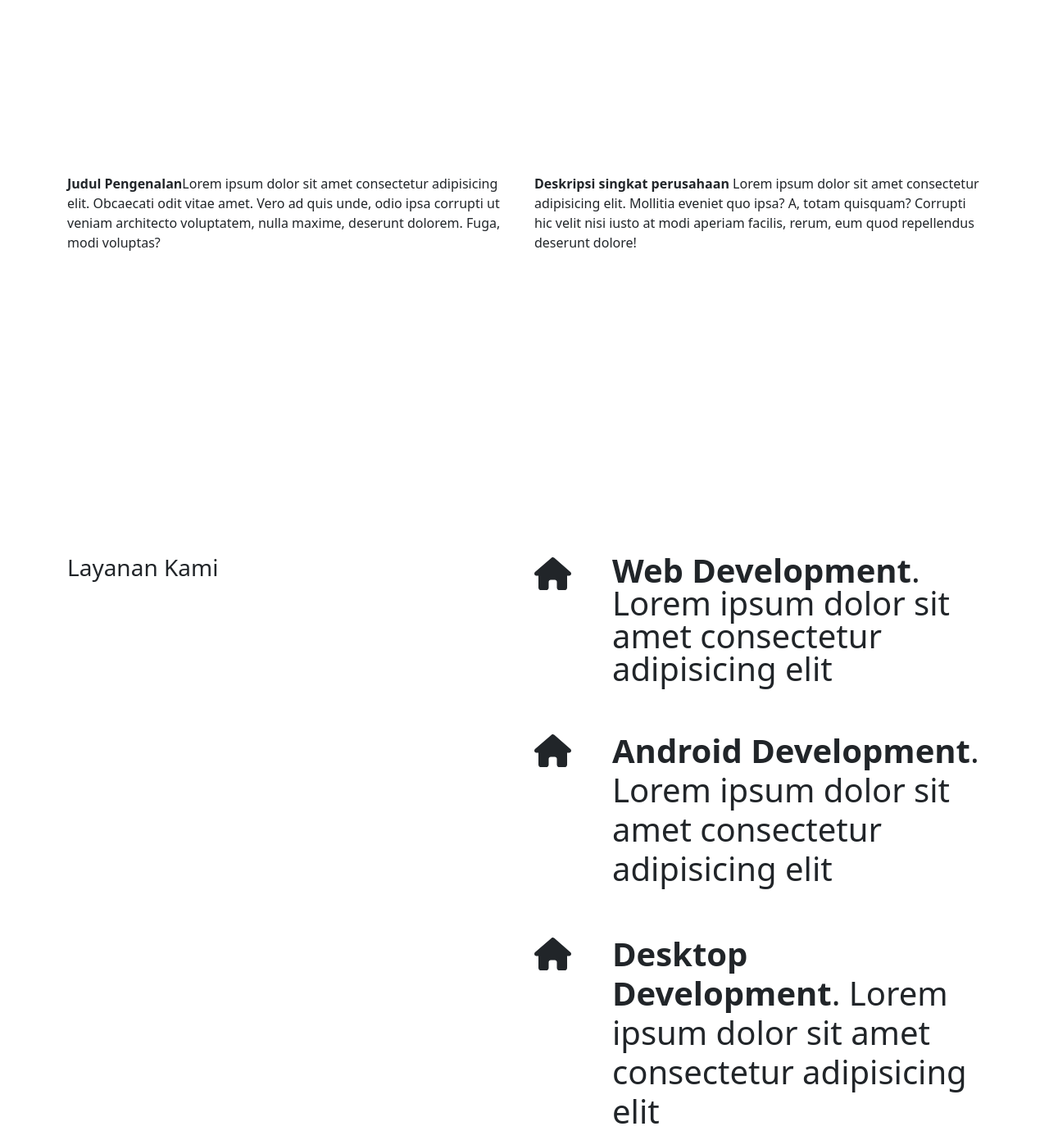
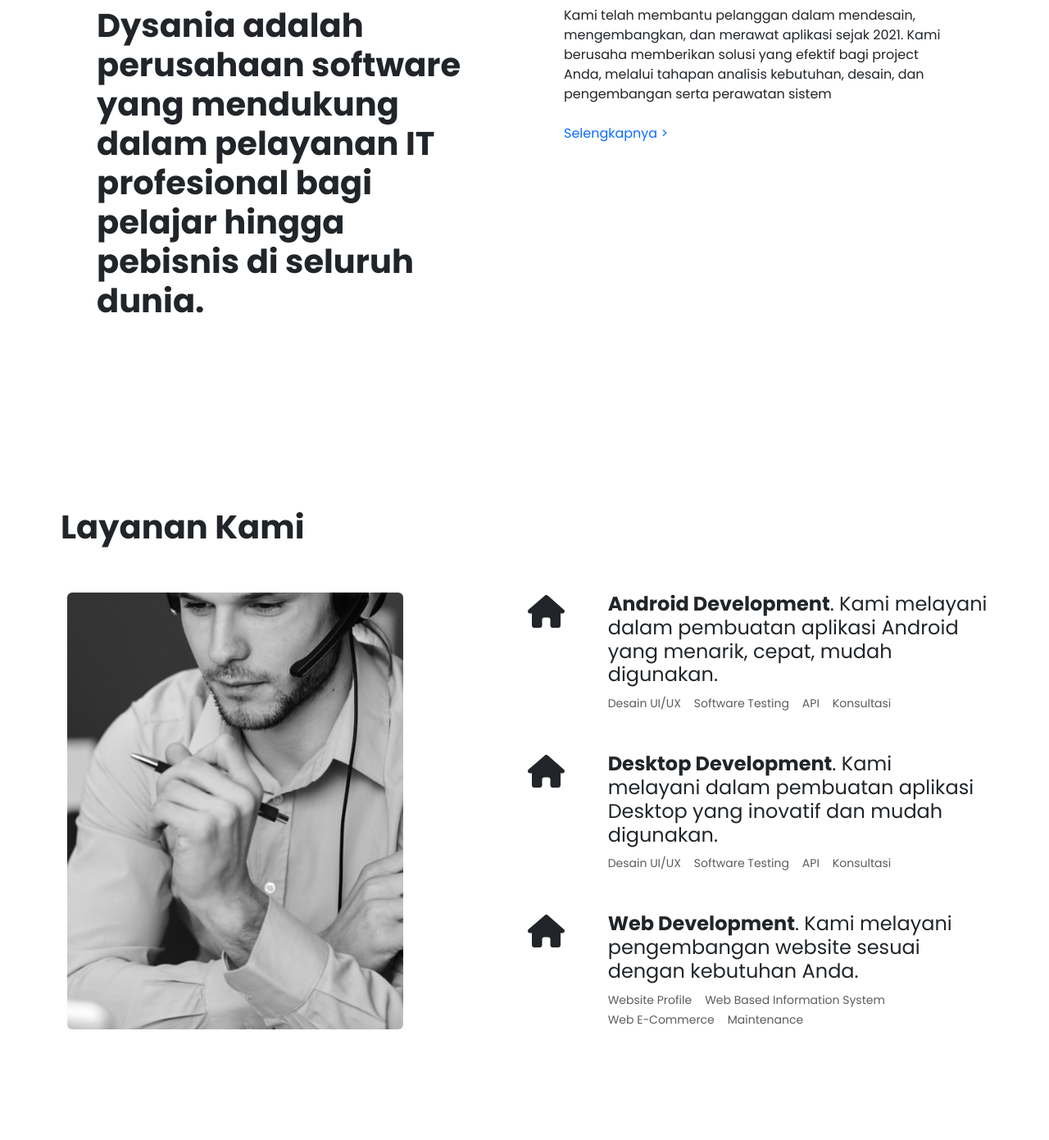
Before and after one commit to dysaniadev/home, a plain HTML site: page index.html in a window 1280 px wide. Shown: the part 997-2388 px from the top of the page at 82% size. Drawn offline with nearby package versions, Linux system fonts and the light colour scheme; files whose address does not match are found by name.

Commit message:
Conten home - layanan

```diff
--- a/app/css/animation.css
+++ b/app/css/animation.css
@@ -1,5 +1,37 @@
 .card-portofolio:hover .img-portofolio{
     animation: img-portofolio 1s both ease-in-out;
+}
+
+.img-service{
+    filter: grayscale();
+}
+
+.img-service-animation{
+    animation: img-service 1.5s both ease-in-out;
+    scale: 1;
+}
+
+.img-service-animation-reverse{
+    animation: img-service-reverse 1.5s both ease-in-out;
+    scale: 2;
+}
+
+@keyframes img-service {
+    0%{
+        scale: 2;
+    }
+    100%{
+        scale: 1;
+    }
+}
+
+@keyframes img-service-reverse {
+    0%{
+        scale: 1;
+    }
+    100%{
+        scale: 2;
+    }
 }
 
 @keyframes img-portofolio {
@@ -7,6 +39,6 @@
         scale: 1;
     }
     100%{
-        scale: 1.2;
+        scale: 1.1;
     }
 }
--- a/app/js/sys.js
+++ b/app/js/syss.js
@@ -73,6 +73,16 @@ $(document).ready(function(){
                 $("#imgServiceList" + index).css({'height': '0'});
             }
         }
+
+        if(window.pageYOffset >= window.innerHeight + (window.innerHeight/2)){
+            $("#img-service").css({scale:2});
+            $("#img-service").removeClass("img-service-animation-reverse");
+            $("#img-service").addClass("img-service-animation");
+        } else {
+            $("#img-service").removeClass("img-service-animation");
+            $("#img-service").addClass("img-service-animation-reverse");
+        }
     }
     $(".section").attr("style", "padding-top: " + parseInt($("#dysaniaNavbar").outerHeight() + 10) + "px");
+    $("#sectionBanner").attr("style", "height: " + (Number(window.innerHeight) - Number($("#dysaniaNavbar").outerHeight())) + "px");
 });
--- a/index.html
+++ b/index.html
@@ -28,12 +28,17 @@
   <script src="vendor/fontawesome/6.4.2/js/brands.min.js"></script>
   <script src="vendor/fontawesome/6.4.2/js/solid.min.js"></script>
   <script src="vendor/fontawesome/6.4.2/js/fontawesome.min.js"></script>
+  <!-- Font -->
+  <link rel="preconnect" href="https://fonts.googleapis.com">
+  <link rel="preconnect" href="https://fonts.gstatic.com" crossorigin>
+  <link href="https://fonts.googleapis.com/css2?family=Poppins:wght@400;700&display=swap" rel="stylesheet">
   <!-- Dysania -->
   <link rel="stylesheet" href="app/css/animation.css">
   <style>
+    * {
+      font-family: 'Poppins', sans-serif;
+    }
     .banner {
-      background-color: rgb(251, 251, 251);
-      background-size: cover;
       text-align: center;
       /* border: 1px solid black; */
       color: #000;
@@ -76,73 +81,124 @@
     </div>
   </nav>
   <!-- End Navbar -->
-  <div id="sectionBanner" class="banner min-vh-100 d-flex flex-column">
-    <h1 class="align-content-center m-auto">
-      Design, Development, Maintenance
+  <div id="sectionBanner" class="banner position-relative overflow-hidden">
+    <div class="position-absolute h-100 w-100" style="z-index: -1; left: 0; top: 0;">
+      <div id="carouselExampleSlidesOnly" class="carousel slide h-100"  data-bs-ride="carousel">
+        <div class="carousel-inner h-100">
+          <div class="carousel-item active h-100">
+            <img src="assets/img/banner1.jpg" class="d-block w-100 h-100" alt="..." style="object-fit: cover; object-position: center;">
+          </div>
+          <div class="carousel-item h-100">
+            <img src="assets/img/banner2.jpg" class="d-block w-100 h-100" alt="..."  style="object-fit: cover; object-position: center;">
+          </div>
+        </div>
+      </div>
+    </div>
+    <div class="position-absolute w-100 h-100" style="z-index: 0; left: 0; top: 0; background: rgba(255, 255, 255, 0.6);"></div>
+    <div class="position-absolute w-100 h-100 d-flex flex-column" style="z-index: 1; left: 0; top: 0;">
+      <div class="m-auto pb-5">
+        <h6 class="mb-5">
+          Layanan kami
+        </h6>
+        <h1 class="align-content-center">
+          Android, Dekstop, Web
         </h1>
+        <h5>
+          <a class="link-offset-2 link-offset-3-hover link-underline link-underline-opacity-0 link-underline-opacity-75-hover" href="">Pesan Sekarang ></a>
+        </h5>
+      </div>
+    </div>
   </div>
   <div class="container">
     <section id="sectionLayanan" class="home">
-      <!-- <div class="row">
-        <div class="col">
-          <h3>Ini heading home</h3>
-          <h1>
-            From proof of concepts (PoC) and minimum viable products (MVP)
-            to complex enterprise-level systems – we’ve got everything
-            covered. (Pengenalan perusahaan)
-          </h1>
+      <div class="min-vh-100 d-flex">
+        <div class="row my-auto" data-aos="fade-up" data-aos-duration="1000" data-aos-delay="300">
+          <div class="col-md-6 px-5 mb-4 mb-md-0">
+            <h1><b>Dysania adalah perusahaan software yang mendukung dalam pelayanan IT profesional bagi pelajar hingga pebisnis di seluruh
+            dunia.</b></h1>
           </div>
-      </div> -->
-      <div class="min-vh-100 d-flex">
-        <div class="row my-auto" data-aos="fade-up" data-aos-duration="1000">
-          <div class="col-md-6">
-            <b>Judul Pengenalan</b>Lorem ipsum dolor sit amet consectetur adipisicing elit. Obcaecati odit vitae amet. Vero ad
-            quis unde, odio ipsa corrupti ut veniam architecto voluptatem, nulla maxime, deserunt dolorem. Fuga, modi
-            voluptas?
-          </div>
-          <div class="col-md-6">
-            <b>Deskripsi singkat perusahaan</b> Lorem ipsum dolor sit amet consectetur adipisicing elit. Mollitia eveniet quo ipsa? A, totam quisquam? Corrupti hic velit nisi iusto at modi aperiam facilis, rerum, eum quod repellendus deserunt dolore!
+          <div class="col-md-6 px-5">
+              Kami telah membantu pelanggan dalam mendesain, mengembangkan, dan merawat aplikasi sejak 2021.
+              Kami berusaha memberikan solusi yang efektif bagi project Anda, melalui tahapan analisis kebutuhan, desain, dan
+              pengembangan serta perawatan sistem
+            <br>
+            <br>
+            <a class="link-offset-2 link-offset-3-hover link-underline link-underline-opacity-0 link-underline-opacity-75-hover" href="">Selengkapnya ></a>
           </div>
         </div>
       </div>
-      <div class="row min-vh-100 pt-3">
-        <div class="col-md-6" data-aos="zoom-out-right" data-aos-duration="1000">
-          <h3>Layanan Kami</h3>
-        </div>
-        <div class="col-md-6">
-          <div class="mb-5" data-aos="fade-up" data-aos-duration="1500">
-            <div class="row">
-              <div class="col-2">
-                <h1><i class="fa-solid fa-house"></i></h1>
-              </div>
-              <div class="col-10">
-                <h1 style="line-height: 1;"><b>Web Development</b>. Lorem ipsum dolor sit amet consectetur adipisicing elit</h1>
+      <div class="min-vh-100 pt-3">
+        <div class="row mb-5  px-5 px-md-1">
+          <div class="col-12 px-0" data-aos="zoom-out-right" data-aos-duration="1000">
+            <h1><b>Layanan Kami</b></h1>
           </div>
         </div>
+        <div class="row d-flex align-items-stretch">
+          <div class="col-md-6 d-flex align-items-stretch">
+            <div class="w-75 h-100 rounded position-relative overflow-hidden">
+              <div id="img-service" class="w-100 h-100 position-absolute rounded img-service" style="background: url('assets/img/service.jpg'); background-size: cover; background-position: center; left: 0; top: 0;"></div>
             </div>
+          </div>
+          <div class="col-md-6 px-5 px-md-1">
             <div class="mb-5" data-aos="fade-up" data-aos-duration="1500" data-aos-delay="300">
               <div class="row">
                 <div class="col-2">
                   <h1><i class="fa-solid fa-house"></i></h1>
                 </div>
                 <div class="col-10">
-                <h1><b>Android Development</b>. Lorem ipsum dolor sit amet consectetur adipisicing elit</h1>
+                  <h4 class="mb-0"><b>Android Development</b>. Kami melayani dalam pembuatan aplikasi Android yang menarik, cepat, mudah digunakan.
+                  </h4>
+                  <div class="mt-2">
+                    <nav class="nav">
+                      <a class="nav-link text-muted ps-0 pb-0 pt-0"><small>Desain UI/UX</small></a>
+                      <a class="nav-link text-muted ps-0 pb-0 pt-0"><small>Software Testing</small></a>
+                      <a class="nav-link text-muted ps-0 pb-0 pt-0"><small>API</small></a>
+                      <a class="nav-link text-muted ps-0 pb-0 pt-0"><small>Konsultasi</small></a>
+                    </nav>
                   </div>
                 </div>
               </div>
-          <div class="mb-5" data-aos="fade-up" data-aos-duration="1500" data-aos-delay="500">
+            </div>
+            <div class="mb-5" data-aos="fade-up" data-aos-duration="1500" data-aos-delay="600">
               <div class="row">
                 <div class="col-2">
                   <h1><i class="fa-solid fa-house"></i></h1>
                 </div>
                 <div class="col-10">
-                <h1><b>Desktop Development</b>. Lorem ipsum dolor sit amet consectetur adipisicing elit</h1>
+                  <h4 class="mb-0"><b>Desktop Development</b>. Kami melayani dalam pembuatan aplikasi Desktop yang inovatif dan mudah digunakan.</h4>
+                  <div class="mt-2">
+                    <nav class="nav">
+                      <a class="nav-link text-muted ps-0 pb-0 pt-0"><small>Desain UI/UX</small></a>
+                      <a class="nav-link text-muted ps-0 pb-0 pt-0"><small>Software Testing</small></a>
+                      <a class="nav-link text-muted ps-0 pb-0 pt-0"><small>API</small></a>
+                      <a class="nav-link text-muted ps-0 pb-0 pt-0"><small>Konsultasi</small></a>
+                    </nav>
+                  </div>
+                </div>
+              </div>
+            </div>
+            <div  data-aos="fade-up" data-aos-duration="1500" data-aos-delay="900">
+              <div class="row">
+                <div class="col-2">
+                  <h1><i class="fa-solid fa-house"></i></h1>
+                </div>
+                <div class="col-10">
+                  <h4 class="mb-0"><b>Web Development</b>. Kami melayani pengembangan website sesuai dengan kebutuhan Anda.</h4>
+                  <div class="mt-2">
+                    <nav class="nav">
+                      <a class="nav-link text-muted ps-0 pb-0 pt-0"><small>Website Profile</small></a>
+                      <a class="nav-link text-muted ps-0 pb-0 pt-0"><small>Web Based Information System</small></a>
+                      <a class="nav-link text-muted ps-0 pb-0 pt-0"><small>Web E-Commerce</small></a>
+                      <a class="nav-link text-muted ps-0 pb-0 pt-0"><small>Maintenance</small></a>
+                    </nav>
                   </div>
                 </div>
               </div>
             </div>
           </div>
-      <div class="min-vh-100">
+        </div>
+      </div>
+      <div class="min-vh-100 mt-5 pt-5">
         <div class="mb-5 pb-5">
           <div class="row">
             <div class="col-md-6">
@@ -237,7 +293,7 @@
     </section>
     <section class="Layanan">
       <div class="row">
-        <div class="col text-center">
+        <div class="col-md-6 text-center">
           <h1>Ini konten Layanan</h1>
         </div>
       </div>
@@ -317,7 +373,7 @@
   <script>
     AOS.init();
   </script>
-  <script src="app/js/sys.js"></script>
+  <script src="app/js/syss.js"></script>
 </body>
 </body>
 
```
Also changed, not shown: assets/img/b.jpg (added), assets/img/b2.jpg (added), assets/img/banner1.jpg (added), assets/img/banner2.jpg (added), assets/img/service.jpg (added), assets/img/students-1807505_1920.jpg (added). Lines whose indentation alone changed are shown as unchanged.
